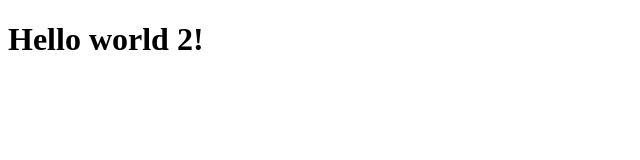
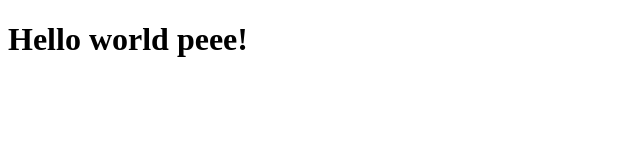
Before and after one commit to Dyziz/revou_test_day1, a plain HTML site: page index.html in a window 1280 px wide. Shown: the whole page, without its empty margins (0-640 px from the left). Drawn offline with Linux system fonts and the light colour scheme.

Commit message:
update working

```diff
--- a/index.html
+++ b/index.html
@@ -4,6 +4,6 @@
         <title>test</title>
     </head>
     <body>
-        <h1>Hello world 2!</h1>
+        <h1>Hello world peee!</h1>
     </body>
 </html>
```
